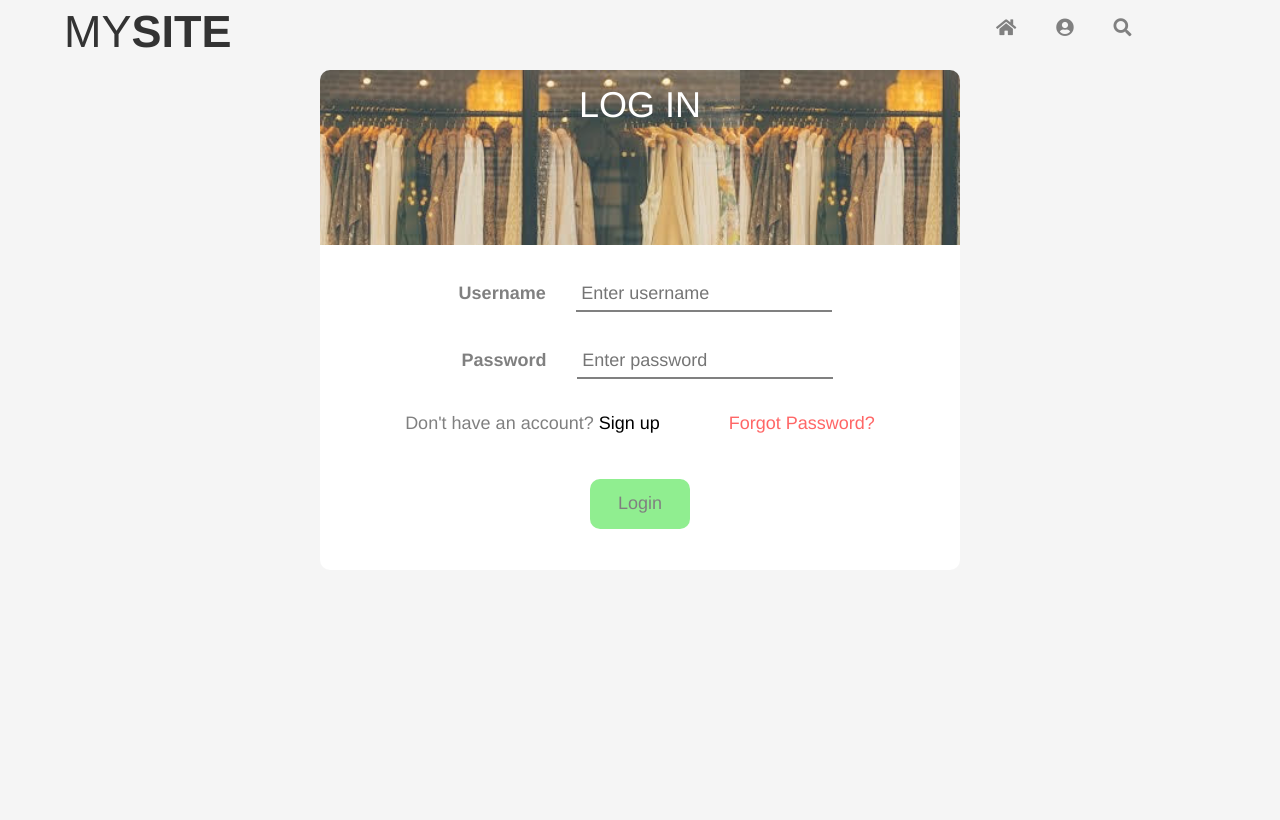
After one commit to artavogliqi/Clothing-Website, a PHP site: page /login.html in a window 1280 px wide. The commit adds this page. Run offline with PHP 8.4, Linux system fonts and the light colour scheme.

Commit message:
Ndryshimi i dyte

```diff
--- /dev/null
+++ b/login.html
@@ -0,0 +1,44 @@
+<!DOCTYPE html>
+<html lang="en">
+<head>
+    <meta charset="UTF-8">
+    <meta http-equiv="X-UA-Compatible" content="IE=edge">
+    <meta name="viewport" content="width=device-width, initial-scale=1.0">
+    <title>Log In</title>
+    <link rel="stylesheet" href="https://maxcdn.bootstrapcdn.com/bootstrap/3.4.1/css/bootstrap.min.css">
+  <script src="https://ajax.googleapis.com/ajax/libs/jquery/3.5.1/jquery.min.js"></script>
+  <script src="https://maxcdn.bootstrapcdn.com/bootstrap/3.4.1/js/bootstrap.min.js"></script>
+        <link rel="stylesheet" href="style.css">
+        <!-- <link rel="stylesheet" href="https://stackpath.bootstrapcdn.com/bootstrap/4.5.0/css/bootstrap.min.css"> -->
+        <link rel="stylesheet" href="https://use.fontawesome.com/releases/v5.7.0/css/all.css">
+        <script src="javascript.js"></script>
+</head>
+<body style="background-color: whitesmoke;">
+    <div class="header navbar navbar-inverse navbar-fixed-top" id="header" role="headerbar">
+    </div>
+    <div class="login_content">
+        <div class="login">
+            <h1>LOG IN</h1>
+        </div>
+        <div class="login_form">
+            <form action="" method="post">
+                <div class="login_inputs">
+                    <div class="login_username_input">
+                        <label for="username" class="username_label">Username</label>
+                        <input type="text" name="username" id="username" placeholder="Enter username" autocomplete="off">
+                    </div>
+                    <div class="login_password_input">
+                        <label for="password" class="password_label">Password</label>
+                        <input type="password" name="password" id="password" placeholder="Enter password">
+                    </div>
+                </div>
+                <div class="signup_forgot">
+                    <p>Don't have an account? <a href="signup.html" class="signup_link">Sign up</a>
+                    <a href="forgot_pass.html" class="forgot_pass">Forgot Password?</a></p>
+                </div>
+                <button type="submit" value="Login" class="login_btn">Login</button>
+            </form>
+        </div>
+    </div>
+</body>
+</html>
--- a/style.css
+++ b/style.css
@@ -108,3 +108,98 @@ body {
 .mwk .k {
     background-image: url("Kids.jfif");
 }
+/* ========================================== LOGIN ========================================== */
+.login_content {
+    color: gray;
+    font-size: 18px;
+    border-radius: 10px;
+    width: 50%;
+    height: 500px;
+    background-color: white;
+    margin-top: 25%;
+    margin-left: 50%;
+    transform: translate(-50%, -50%);
+}
+.login_content .login {
+    height: 35%;
+    background-image: url("login_fashion.jpg");
+    background-size: contain;
+    opacity: 0.8;
+    border-radius: 10px 10px 0 0;
+    transition: 0.7s;
+}
+.login_content .login:hover {
+    opacity: 1;
+}
+.login_content .login h1 {
+    text-align: center;
+    color: white;
+    padding-top: 15px;
+}
+.login_content .login_form {
+    padding-top: 5%;
+     text-align: center;
+    /*transform: translateX(20%);*/
+}
+.login_content .login_form .login_inputs {
+    padding-bottom: 5%;
+}
+.login_content .login_form .login_inputs .login_username_input{
+    padding-bottom: 5%;
+}
+.login_content .login_form .login_inputs .username_label{
+    margin-right: 4%;
+    margin-left: 1.7%;
+}
+.login_content .login_form .login_inputs .password_label{
+    margin-right: 4%;
+    margin-left: 2.3%;
+}
+.login_content .login_form .login_inputs #username, .login_content .login_form .login_inputs #password {
+    height: 35px;
+    width: 40%;
+    border: none;
+    border-bottom: 2px solid gray;
+    padding: 0 5px;
+    transition: 0.7s;
+}
+.login_content .login_form .login_inputs #username:focus, .login_content .login_form .login_inputs #password:focus {
+    outline: none;
+    border-bottom: 2px solid green;
+    color: gray;
+}
+.login_content .login_form .signup_forgot .signup_link {
+    color: black;
+    text-decoration: none;
+    position: inline-block;
+}
+.login_content .login_form .signup_forgot .forgot_pass {
+    padding-left: 10%;
+    text-decoration: none;
+    color: #FF6666;
+}
+.login_content .login_form .signup_forgot .forgot_pass:hover {
+    color: red;
+    font-style: italic;
+}
+.login_content .login_form .signup_forgot .signup_link:hover {
+    font-style: italic;
+}
+.login_content .login_form .signup_forgot .forgot_pass {
+    position: inline-block;
+}
+.login_content .login_form .login_btn {
+    width: 100px;
+    height: 50px;
+    margin-top: 5%;
+    border-radius: 10px;
+    border: none;
+    background-color: #90EE90;
+    color: gray;
+    transition: 0.7s;
+}
+.login_content .login_form .login_btn:hover {
+    background-color: transparent;
+    color: green;
+    cursor: pointer;
+}
```
Also changed, not shown: login_fashion.jpg (added).
